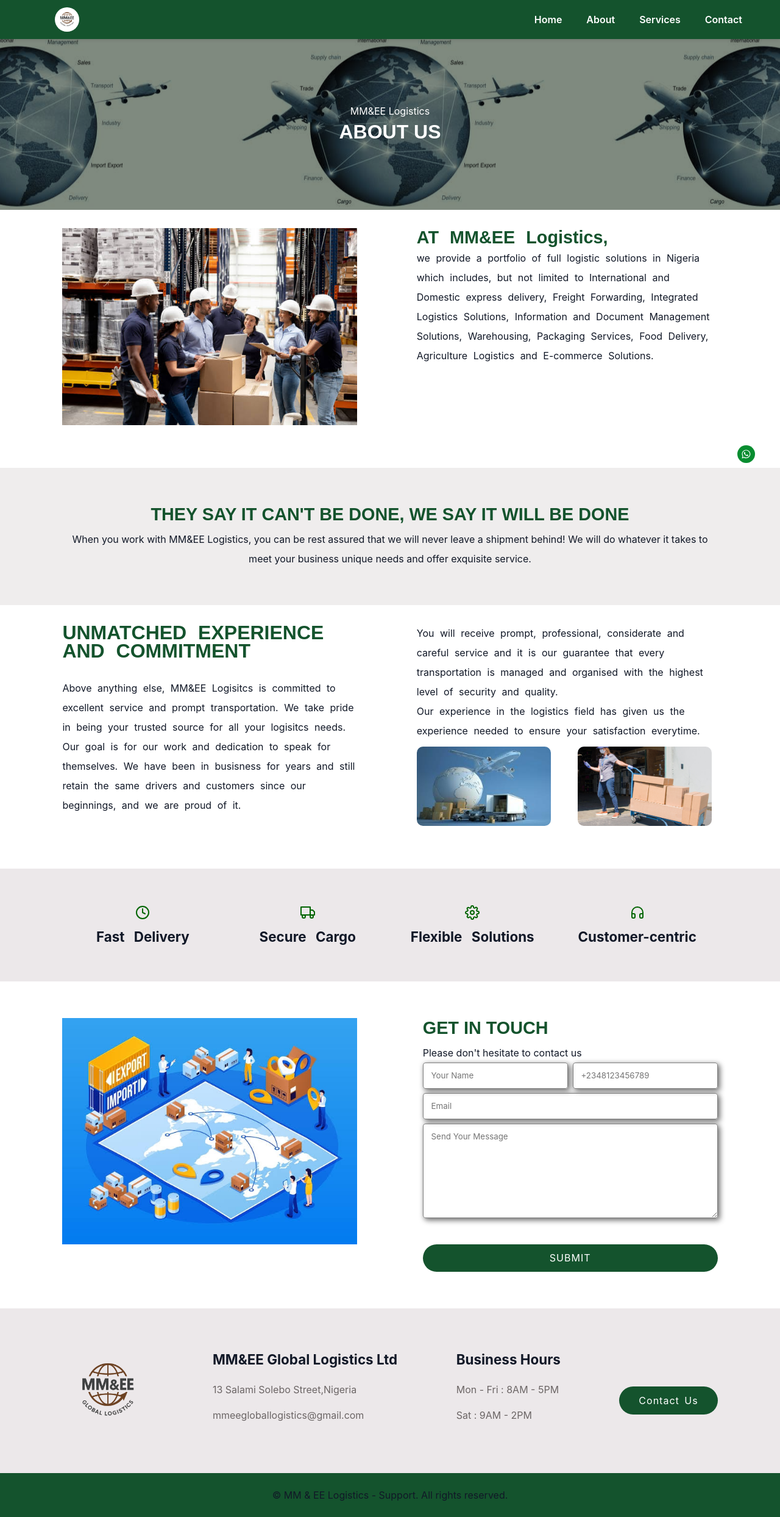
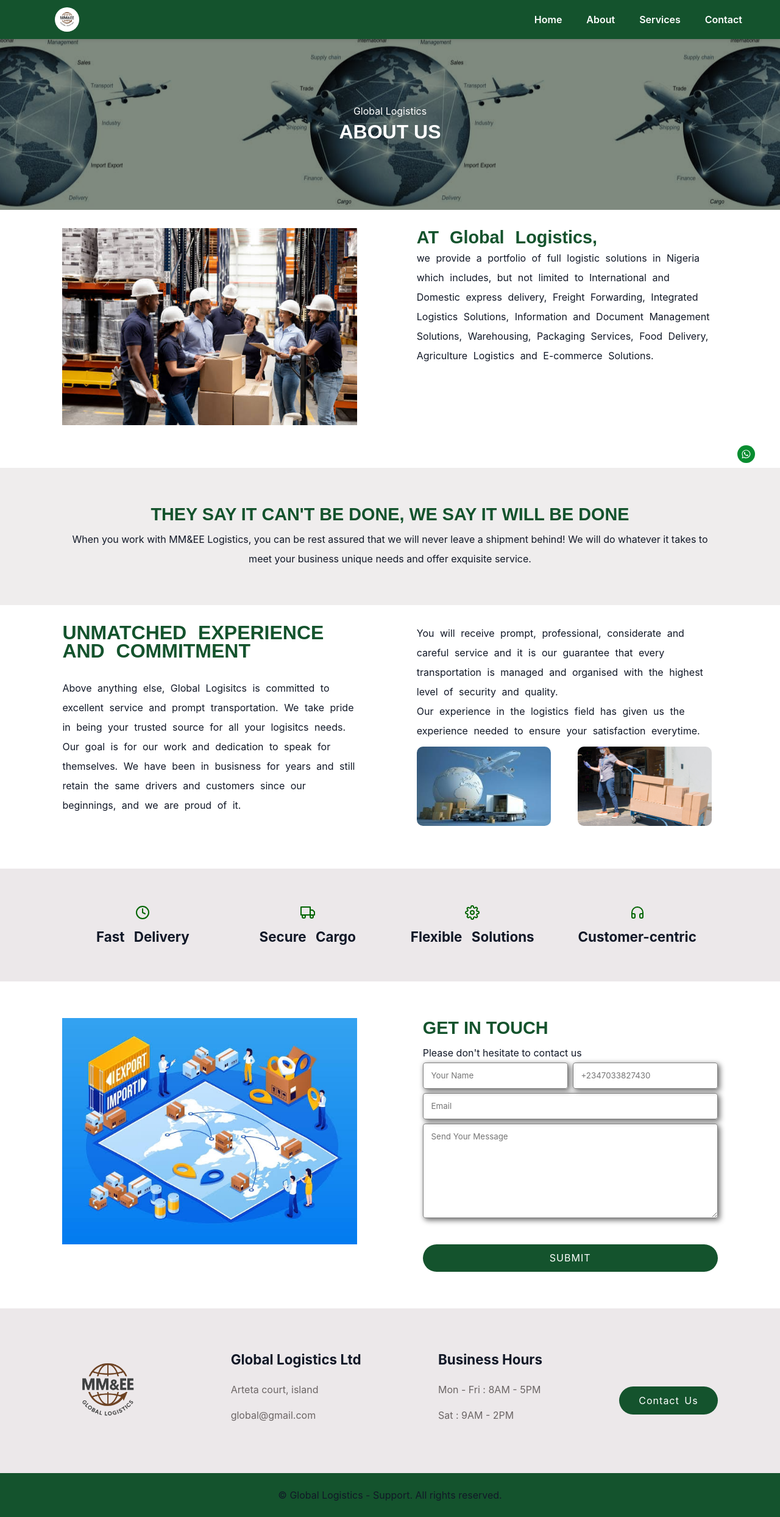
Before and after one commit to IfeomaBlessing/logistics, a React (Vite) app: page /#/about in a window 1280 px wide. Shown: the whole page at 61% size. Built offline with nearby package versions, Linux system fonts and the light colour scheme.

Commit message:
contacts

```diff
--- a/src/Components/about/About.jsx
+++ b/src/Components/about/About.jsx
@@ -16,7 +16,7 @@ const About = () => {
       <div className='page'>
     <section className="Header flex">
 
-    <p style={{color:"white"}}> MM&EE Logistics</p>
+    <p style={{color:"white"}}> Global Logistics</p>
     <h2 style={{color:"white"}}>ABOUT US</h2>
 
     </section>
@@ -32,7 +32,7 @@ const About = () => {
     <div class="col-2">
 
 
-    <h3  style = {{marginBottom:'3px',wordSpacing:'10px'}}>AT MM&EE Logistics, </h3>
+    <h3  style = {{marginBottom:'3px',wordSpacing:'10px'}}>AT Global Logistics, </h3>
     <p>
    we provide a portfolio of full logistic solutions in Nigeria which includes,
       but not limited to International and Domestic express delivery,
@@ -69,7 +69,7 @@ const About = () => {
 
        <h2  style = {{marginBottom:'30px',wordSpacing:'10px'}}>UNMATCHED EXPERIENCE AND COMMITMENT </h2>
        <p>
-         Above anything else, MM&EE Logisitcs is committed to excellent service and prompt transportation.
+         Above anything else, Global Logisitcs is committed to excellent service and prompt transportation.
          We take pride in being your trusted source for all your logisitcs needs.
               <br />
          Our goal is for our work and dedication to speak for themselves. We have been in busisness for
@@ -134,7 +134,7 @@ const About = () => {
     <section className="Box section-p">
   <div className="Box-container chooseUs">
     {Choose.map((x, index) => (
-      <div className="Box-content chooseUs" key={index}>
+      <div className="Box-content chooseUs" key={index} style={{  alignItems:"center"}}>
 
         {/* ✅ Render react-feather icon directly */}
         <div className="icons" style={{ marginBottom: "0.5rem" }}>
--- a/src/Components/contact/Contact.jsx
+++ b/src/Components/contact/Contact.jsx
@@ -43,4 +43,4 @@ const Contact = () => {
   )
 }
 
-export default Contact
+export default Contact;
--- a/src/Components/contact/Form.jsx
+++ b/src/Components/contact/Form.jsx
@@ -77,7 +77,7 @@ const Form = () => {
       <input
   type="text"
   name="phone"
-  placeholder="+2348123456789"
+  placeholder="+2347033827430"
   value={values.phone}
   onChange={handleInput}
 />
--- a/src/Components/footer/Footer.jsx
+++ b/src/Components/footer/Footer.jsx
@@ -14,9 +14,9 @@ const Footer = () => {
       </div>
 
       <div className="col">
-        <h4>MM&EE Global Logistics Ltd</h4>
-        <p>13 Salami Solebo Street,Nigeria</p>
-        <p>mmeegloballogistics@gmail.com</p>
+        <h4>Global Logistics Ltd</h4>
+        <p>Arteta court, island</p>
+        <p>global@gmail.com</p>
       </div>
 
       <div className="col">
@@ -27,7 +27,7 @@ const Footer = () => {
 
 
          <div className='col'>
-         <a href="tel:+2348055844640" className="button">Contact Us</a>
+         <a href="tel:+2347033827430" className="button">Contact Us</a>
       </div>
 
       </section>
@@ -35,7 +35,7 @@ const Footer = () => {
 
        <section className='footer'>
        <div className="copyright">
-        <p>&copy; MM & EE Logistics - Support. All rights reserved.</p>
+        <p>&copy; Global Logistics - Support. All rights reserved.</p>
       </div>
        </section>
 
--- a/src/Components/hero/Box.jsx
+++ b/src/Components/hero/Box.jsx
@@ -5,12 +5,12 @@ import { faVolumeControlPhone } from '@fortawesome/free-solid-svg-icons/faVolume
 export const Box =[
     {
         header: "CALL CENTRE",
-        text:"Give us a call on +2348055844640",
+        text:"Give us a call on +2465734",
         icon:faVolumeControlPhone
     },
     {
         header: "WORKING HOURS",
-        text:"Mon-Fri: 8am-5pm Sat: 9am-2pm",
+        text : "Mon-Fri: 8am-5pm\nSat: 9am-2pm",
         icon:faBriefcase
     },
 
@@ -18,7 +18,7 @@ export const Box =[
 
         icon:faCrosshairs,
         header: "OUR LOCATION",
-        text:"13 Salami Solebo Street, Nigeria",
+        text:"Arteta court, island",
     },
 
 ]
--- a/src/Components/hero/Hero.jsx
+++ b/src/Components/hero/Hero.jsx
@@ -63,7 +63,7 @@ const Hero = () => {
                   <h1>{data.heroHeader}</h1>
                   <p>{data.heroText}</p>
                   <div className="btn">
-                  <a href="tel:+2348055844640" className="button">Contact Us</a>
+                  <a href="tel:+12465734" className="button">Contact Us</a>
                   </div>
                   </div>
                   </div>
@@ -95,7 +95,7 @@ const Hero = () => {
 
                    <div className="content">
                    <h4>{x.header}</h4>
-                    <p>{x.text}</p>
+                    <p style={{ whiteSpace: 'pre-line' }}>{x.text}</p>
                    </div>
                   </div>
          ))
@@ -111,7 +111,7 @@ const Hero = () => {
     <div class="col-2">
 
 
-    <h3  style = {{marginBottom:'5px',wordSpacing:'10px'}}>AT MM&EE Logistics, </h3>
+    <h3  style = {{marginBottom:'5px',wordSpacing:'10px'}}>AT Global Logistics, </h3>
     <p>
    we provide a portfolio of full logistic solutions in Nigeria which includes,
       but not limited to International and Domestic express delivery,
@@ -180,7 +180,7 @@ const Hero = () => {
 
   <div className='col2'>
 
-  <a href="tel:+2348055844640" className="button">Contact Us Today</a>
+  <a href="tel:+2347033827430" className="button">Contact Us Today</a>
   </div>
 </section>
 
--- a/src/Components/hero/heroData.jsx
+++ b/src/Components/hero/heroData.jsx
@@ -6,7 +6,7 @@ import image3 from '../../assets/log4.jpg'
 export const heroData =[
     {
         bgImage: image1,
-        heroHeader:"MM&EE Global Logistics Got You Covered",
+        heroHeader:"Global Logistics Got You Covered",
         heroText:"We deliver worldwide, Tested and Trusted",
         alt:"Land"
     },
--- a/src/Components/hero/herostyle.css
+++ b/src/Components/hero/herostyle.css
@@ -69,11 +69,12 @@
 }
 .Box-content{
     display:flex;
-    align-items:center;
 }
+
 .Box-content .content{
     margin-left:2rem;
 }
+
 .Box-content .content h4{
     word-spacing:10px;
 
@@ -172,7 +173,6 @@ form button{
   display: flex;
   align-items: center;
   justify-content: space-between;
-  user-select:none;
   z-index: 10;
 }
 .icon{
--- a/src/Components/service/Service.jsx
+++ b/src/Components/service/Service.jsx
@@ -35,7 +35,7 @@ const Service = () => {
 <section className="Header flex">
 
 
-<p style={{color:"white"}}>MM&EE Logistics</p>
+<p style={{color:"white"}}>Global Logistics</p>
 <h2 style={{color:"white"}}>OUR SERVICES</h2>
 
 
--- a/src/Components/service/serviceData.jsx
+++ b/src/Components/service/serviceData.jsx
@@ -10,7 +10,7 @@ export const serviceData =[
         bgImage: service1,
         name:"Air Freight",
         alt:"Air Freight",
-        text:"At MM&EE Logistics, our air freight services are built for speed and reliability. We partner with major airlines to provide fast, secure, and efficient delivery of time-critical cargo to destinations worldwide. From priority shipments to specialized handling, we offer scalable solutions that keep your supply chain moving without delays."
+        text:"At Global Logistics, our air freight services are built for speed and reliability. We partner with major airlines to provide fast, secure, and efficient delivery of time-critical cargo to destinations worldwide. From priority shipments to specialized handling, we offer scalable solutions that keep your supply chain moving without delays."
     },
 
     {
--- a/src/layout/Layout.jsx
+++ b/src/layout/Layout.jsx
@@ -34,7 +34,7 @@ const Layout=()=> {
        <Contact/>
        {/* WhatsApp Chat Icon */}
 <a
-  href="https://wa.me/2348055844640"
+  href="https://wa.me/2347033827430"
   target="_blank"
   rel="noopener noreferrer"
   className="whatsapp-float"
```
Also changed, not shown: 1 other file (tests, documents, lock files or other folders).
